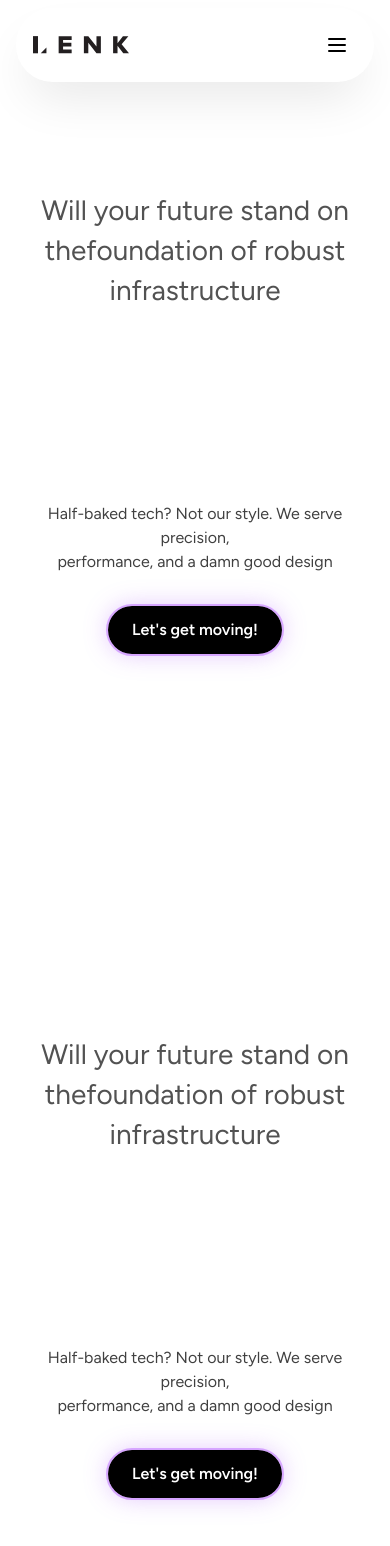
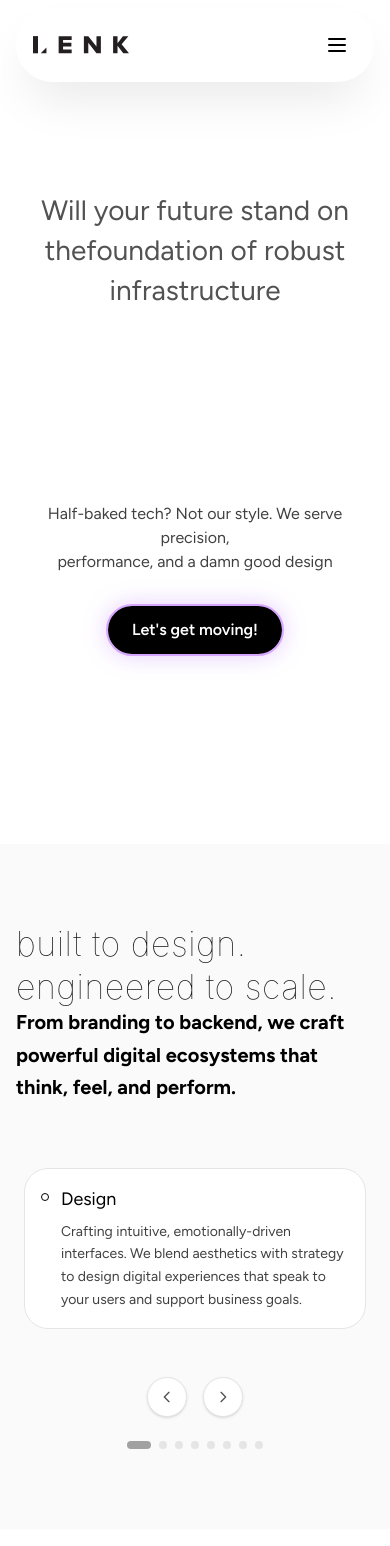
Before and after one commit to UnityOneDevs/lenk_website, a Next.js app: page / in a window 390 px wide. Shown: the top 1546 px of the page. Built offline with nearby package versions, Linux system fonts and the light colour scheme.

Commit message:
Add ServicesSection component with responsive carousel and integrate into homepage

```diff
--- /dev/null
+++ b/src/components/ServicesSection.tsx
@@ -0,0 +1,242 @@
+import React, { useEffect, useState } from 'react'
+
+// Responsive services carousel with super‑thin headline
+// - Keeps the ultra‑light headline style
+// - Correct paging math (no over/underscroll)
+// - Animates cards on reveal
+// - Works for 1/2/4 cards per view (mobile/tablet/desktop)
+
+const services = [
+  {
+    title: 'Design',
+    description:
+      'Crafting intuitive, emotionally-driven interfaces. We blend aesthetics with strategy to design digital experiences that speak to your users and support business goals.',
+  },
+  {
+    title: 'Branding & Strategy',
+    description:
+      'Distinctive identity with meaningful direction. We craft visual identities and strategic roadmaps that align design, messaging, and long-term business goals.',
+  },
+  {
+    title: 'Product Engineering',
+    description:
+      'Robust architecture meets seamless functionality. Scalable and reliable products with a focus on precision, speed, and future proofing.',
+  },
+  {
+    title: 'Data & Machine Learning',
+    description:
+      'Unlock insights, automate decisions, drive growth. We build ML models, train data pipelines, and deliver intelligent systems that empower data-driven transformation.',
+  },
+  {
+    title: 'Optimisation',
+    description:
+      'Boost performance, reduce friction, increase ROI. We audit your systems, fine-tune processes, and eliminate inefficiencies across design, code, and cloud.',
+  },
+  {
+    title: 'Application Development',
+    description:
+      'From MVP to enterprise-grade software. We build responsive, secure, and scalable applications tailored to your product vision and market demands.',
+  },
+  {
+    title: 'Cloud Services',
+    description:
+      'Flexible, secure, and scalable cloud solutions. Our cloud team architects and manages systems that support scale, uptime, and future-readiness across infrastructures.',
+  },
+  {
+    title: 'DevOps & QA',
+    description:
+      'Smooth deployment and rock-solid stability. We automate delivery pipelines, monitor systems, and test thoroughly to ensure your product performs under pressure.',
+  },
+]
+
+export default function ServicesSection() {
+  const [isVisible, setIsVisible] = useState(false)
+  const [currentIndex, setCurrentIndex] = useState(0)
+  const [viewport, setViewport] = useState<'mobile' | 'tablet' | 'desktop'>(
+    'desktop'
+  )
+
+  // Reveal animation trigger
+  useEffect(() => {
+    const t = setTimeout(() => setIsVisible(true), 100)
+    return () => clearTimeout(t)
+  }, [])
+
+  // Track viewport (SSR-safe: runs only in client)
+  useEffect(() => {
+    const onResize = () => {
+      const w = window.innerWidth
+      setViewport(w < 768 ? 'mobile' : w < 1024 ? 'tablet' : 'desktop')
+    }
+    onResize()
+    window.addEventListener('resize', onResize)
+    return () => window.removeEventListener('resize', onResize)
+  }, [])
+
+  const cardsPerView = viewport === 'mobile' ? 1 : viewport === 'tablet' ? 2 : 4
+  const maxIndex = Math.max(0, services.length - cardsPerView)
+  const stepPercent = 100 / cardsPerView // shift by one card
+
+  // Clamp index if viewport changes
+  useEffect(() => {
+    if (currentIndex > maxIndex) setCurrentIndex(maxIndex)
+  }, [maxIndex])
+
+  const next = () => setCurrentIndex((i) => (i + 1) % (maxIndex + 1))
+  const prev = () =>
+    setCurrentIndex((i) => (i - 1 + (maxIndex + 1)) % (maxIndex + 1))
+
+  const translate = currentIndex * stepPercent
+
+  return (
+    <section className='relative w-full bg-neutral-50 py-20 px-4 overflow-hidden antialiased'>
+      <div className='max-w-7xl mx-auto'>
+        {/* Headings */}
+        <div className='text-left mb-16'>
+          <div
+            className={`transition-all duration-1000 ease-out transform ${
+              isVisible
+                ? 'translate-y-0 opacity-100'
+                : 'translate-y-8 opacity-0'
+            }`}
+          >
+            <h2 className='font-inter font-[100] lowercase text-[clamp(34px,6vw,72px)] leading-[1.15] tracking-[0.015em] text-neutral-900'>
+              built to design.
+            </h2>
+            <h2 className='font-inter font-[100] lowercase text-[clamp(34px,6vw,72px)] leading-[1.15] tracking-[0.015em] text-neutral-900 mt-1'>
+              engineered to scale.
+            </h2>
+          </div>
+
+          <p
+            className={`max-w-4xl text-xl md:text-2xl lg:text-3xl font-bold text-black leading-relaxed transition-all duration-1000 ease-out delay-300 transform ${
+              isVisible
+                ? 'translate-y-0 opacity-100'
+                : 'translate-y-8 opacity-0'
+            }`}
+          >
+            From branding to backend, we craft powerful digital ecosystems that
+            think, feel, and perform.
+          </p>
+        </div>
+
+        {/* Carousel */}
+        <div
+          className='relative mb-12'
+          role='region'
+          aria-roledescription='carousel'
+          aria-label='Our services'
+        >
+          <div className='overflow-hidden'>
+            <div
+              className='flex transition-transform duration-500 ease-in-out touch-pan-x select-none'
+              style={{ transform: `translateX(-${translate}%)` }}
+            >
+              {services.map((service, index) => (
+                <div
+                  key={service.title}
+                  className={`${
+                    cardsPerView === 1
+                      ? 'w-full'
+                      : cardsPerView === 2
+                      ? 'w-1/2'
+                      : 'w-1/4'
+                  } flex-shrink-0 px-2 md:px-4`}
+                >
+                  <div
+                    className={`bg-white border border-neutral-200 rounded-[24px] p-4 md:p-6 lg:p-8 h-full transition-all duration-700 ease-out transform ${
+                      isVisible
+                        ? 'translate-y-0 opacity-100'
+                        : 'translate-y-12 opacity-0'
+                    }`}
+                    style={{ transitionDelay: `${400 + index * 100}ms` }}
+                  >
+                    <div className='flex items-start gap-3 md:gap-4'>
+                      <span
+                        className='w-2 md:w-3 h-2 md:h-3 bg-white border border-black rounded-full mt-2 flex-shrink-0'
+                        aria-hidden
+                      />
+                      <div>
+                        <h3 className='text-lg md:text-xl font-extralight text-black mb-2 md:mb-3'>
+                          {service.title}
+                        </h3>
+                        <p className='text-sm md:text-base text-neutral-700 leading-relaxed font-extralight'>
+                          {service.description}
+                        </p>
+                      </div>
+                    </div>
+                  </div>
+                </div>
+              ))}
+            </div>
+          </div>
+        </div>
+
+        {/* Nav buttons */}
+        <div className='flex justify-center gap-4 mb-6'>
+          <button
+            onClick={prev}
+            className='w-10 h-10 md:w-12 md:h-12 bg-white border border-neutral-200 rounded-full flex items-center justify-center shadow-sm hover:shadow-md transition-all duration-200 group touch-manipulation'
+            aria-label='Previous'
+          >
+            <svg
+              className='w-4 h-4 md:w-5 md:h-5 text-neutral-600 group-hover:text-black transition-colors duration-200'
+              fill='none'
+              stroke='currentColor'
+              viewBox='0 0 24 24'
+            >
+              <path
+                strokeLinecap='round'
+                strokeLinejoin='round'
+                strokeWidth={2}
+                d='M15 19l-7-7 7-7'
+              />
+            </svg>
+          </button>
+
+          <button
+            onClick={next}
+            className='w-10 h-10 md:w-12 md:h-12 bg-white border border-neutral-200 rounded-full flex items-center justify-center shadow-sm hover:shadow-md transition-all duration-200 group touch-manipulation'
+            aria-label='Next'
+          >
+            <svg
+              className='w-4 h-4 md:w-5 md:h-5 text-neutral-600 group-hover:text-black transition-colors duration-200'
+              fill='none'
+              stroke='currentColor'
+              viewBox='0 0 24 24'
+            >
+              <path
+                strokeLinecap='round'
+                strokeLinejoin='round'
+                strokeWidth={2}
+                d='M9 5l7 7-7 7'
+              />
+            </svg>
+          </button>
+        </div>
+
+        {/* Position dots (one per scroll position) */}
+        <div className='flex justify-center gap-2'>
+          {Array.from({ length: maxIndex + 1 }).map((_, i) => (
+            <button
+              key={i}
+              onClick={() => setCurrentIndex(i)}
+              aria-label={`Go to position ${i + 1}`}
+              className={`h-2 rounded-full transition-all duration-200 ${
+                i === currentIndex ? 'bg-neutral-400 w-6' : 'bg-neutral-200 w-2'
+              }`}
+            />
+          ))}
+        </div>
+      </div>
+    </section>
+  )
+}
+
+/*
+Notes
+-----
+1) Headline uses Inter at weight 100. Ensure Inter 100 is loaded in your app.
+2) Paging logic: index ranges from 0..(services.length - cardsPerView). We shift by one card at a time for smooth control.
+3) If you prefer page-by-page movement, change next/prev to +/- cardsPerView and clamp to maxIndex.
+*/
--- a/src/pages/index.tsx
+++ b/src/pages/index.tsx
@@ -1,10 +1,11 @@
 import HeroSection from '../components/HeroSection'
+import ServicesSection from '../components/ServicesSection'
 
 export default function Home() {
   return (
-    <div className='bg-white h-screen'>
+    <div className='bg-white'>
       <HeroSection />
-      <HeroSection />
+      <ServicesSection />
     </div>
   )
 }
--- a/styles/globals.css
+++ b/styles/globals.css
@@ -1,4 +1,5 @@
 @import 'tailwindcss';
+@import url('https://fonts.googleapis.com/css2?family=Inter:wght@100;200;300;400;500;600;700;800;900&display=swap');
 
 :root {
   --background: #ffffff;
@@ -22,3 +23,7 @@ body {
   color: var(--foreground);
   font-family: 'Figtree', Arial, Helvetica, sans-serif;
 }
+
+.font-inter {
+  font-family: 'Inter', sans-serif;
+}
```
